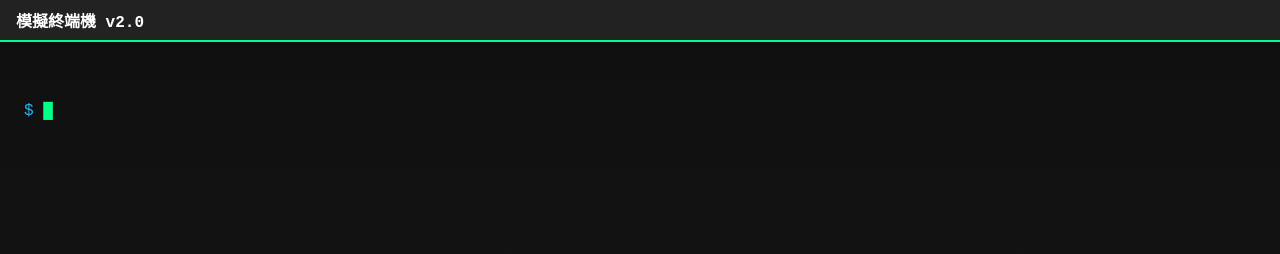
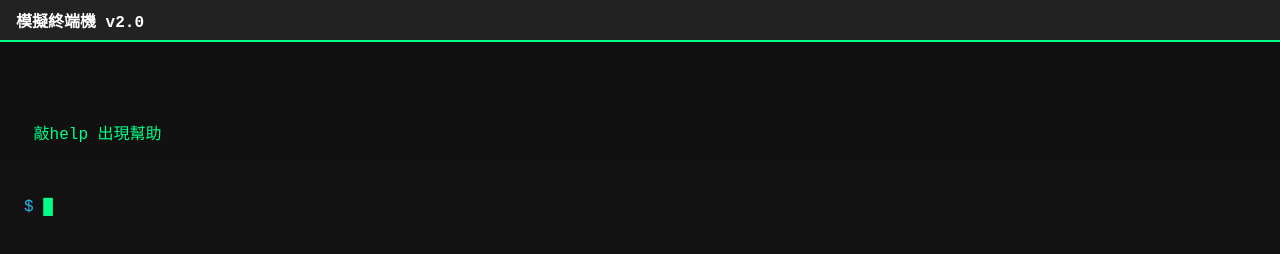
Before and after one commit to blueone1225/litMAGICgame, a plain HTML site: page index.html in a window 1280 px wide. Drawn offline with Linux system fonts and the light colour scheme.

Commit message:
Update index.html

```diff
--- a/index.html
+++ b/index.html
@@ -63,7 +63,10 @@
 <body>
   <div class="header">模擬終端機 v2.0</div>
   <div id="terminal">
-    <div><span class="command">$</span> <span id="input" contenteditable="true"></span><span class="blink">█</span></div>
+
+  <div><span> 敲help 出現幫助 </span></div>
+
+  <div><span class="command">$</span> <span id="input" contenteditable="true"></span><span class="blink">█</span></div>
   </div>
 
   <script>
```
